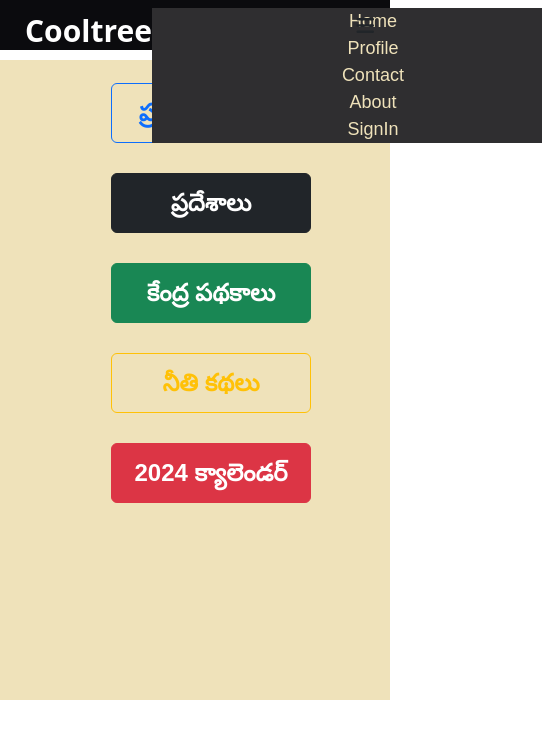
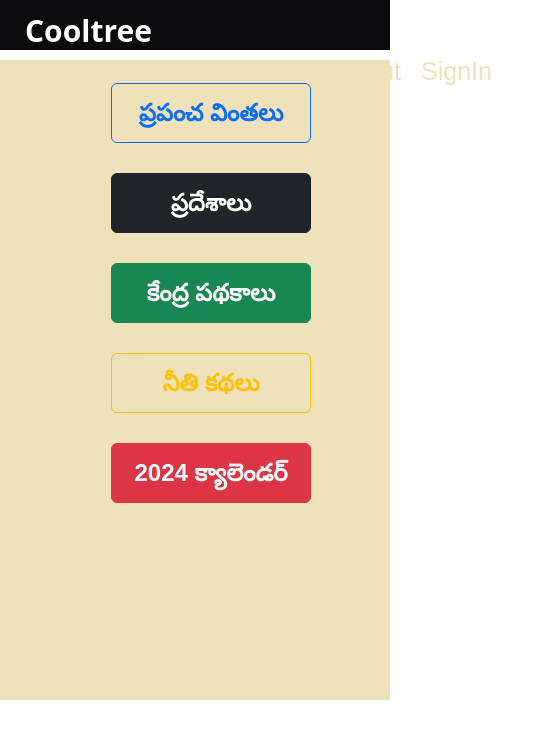
Before and after one commit to nikiversion/cooltree, a React (Create React App) app: page / in a window 390 px wide. Shown: the top 738 px of the page, 542 px wide, since content can reach past the window. Built offline with nearby package versions, Linux system fonts and the light colour scheme; a web font is replaced by a local one.

Commit message:
add new third one

```diff
--- a/src/componants/Headernav.css
+++ b/src/componants/Headernav.css
@@ -60,14 +60,14 @@
   font-size: 25px;
   font-family: Arial, Helvetica, sans-serif;
 }
-@media (max-width:480px)
+/* @media (max-width:480px)
 {
   .toggle{
     display: block;
   }
   .menu{
     /* display: none; */
-    width: 100%;
+    /* width: 100%;
     font-size: 18px;
   }
   .navbar
@@ -92,7 +92,7 @@
   {
     display: flex;
   }
-}
+} */ */
 /* Leftbar */
 
 
```
